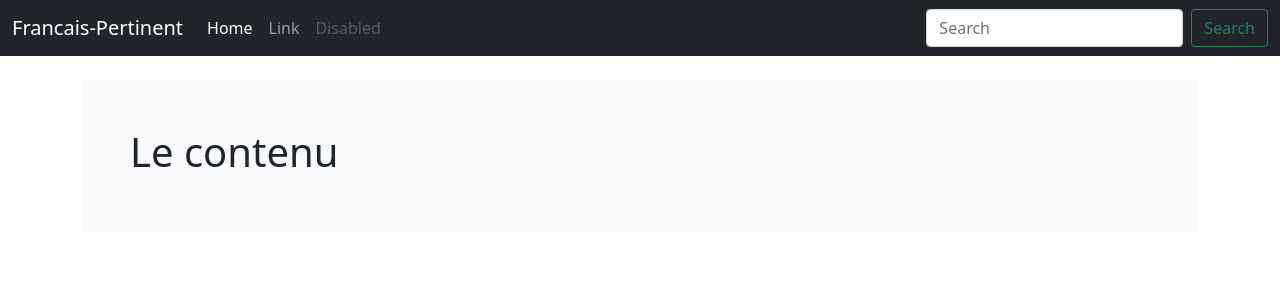
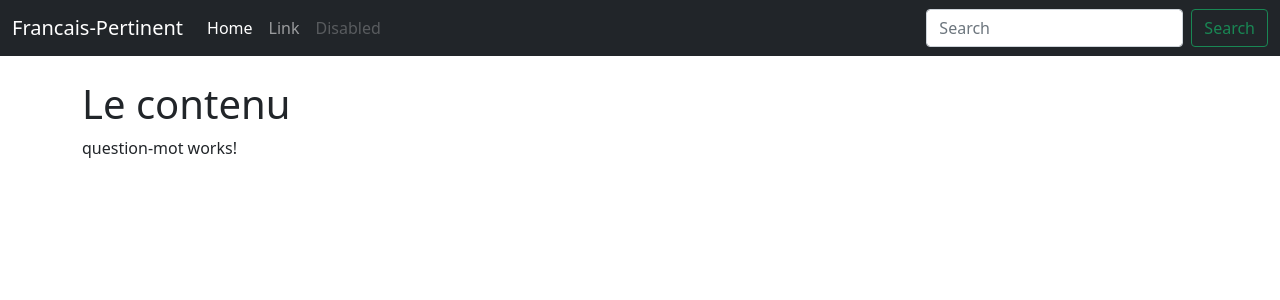
Before and after one commit to stho32/Francais-Pertinent, an Angular app: page / in a window 1280 px wide. Shown: the top 300 px of the page. Built offline with nearby package versions, Linux system fonts and the light colour scheme.

Commit message:
ajout du composant question-mot

```diff
--- a/src/app/app.component.html
+++ b/src/app/app.component.html
@@ -25,7 +25,6 @@
   </nav>
 
   <main class="container">
-    <div class="bg-light p-5 rounded">
-      <h1>Le contenu</h1>
-    </div>
+    <h1>Le contenu</h1>
+    <app-question-mot></app-question-mot>
   </main>
--- a/src/app/app.module.ts
+++ b/src/app/app.module.ts
@@ -2,10 +2,12 @@ import { NgModule } from '@angular/core';
 import { BrowserModule } from '@angular/platform-browser';
 
 import { AppComponent } from './app.component';
+import { QuestionMotComponent } from './question-mot/question-mot.component';
 
 @NgModule({
   declarations: [
-    AppComponent
+    AppComponent,
+    QuestionMotComponent
   ],
   imports: [
     BrowserModule
--- /dev/null
+++ b/src/app/question-mot/question-mot.component.html
@@ -0,0 +1 @@
+<p>question-mot works!</p>
--- /dev/null
+++ b/src/app/question-mot/question-mot.component.ts
@@ -0,0 +1,15 @@
+import { Component, OnInit } from '@angular/core';
+
+@Component({
+  selector: 'app-question-mot',
+  templateUrl: './question-mot.component.html',
+  styleUrls: ['./question-mot.component.css']
+})
+export class QuestionMotComponent implements OnInit {
+
+  constructor() { }
+
+  ngOnInit(): void {
+  }
+
+}
```
Also changed, not shown: src/app/question-mot/question-mot.component.css (added), 1 other file (tests, documents, lock files or other folders).
